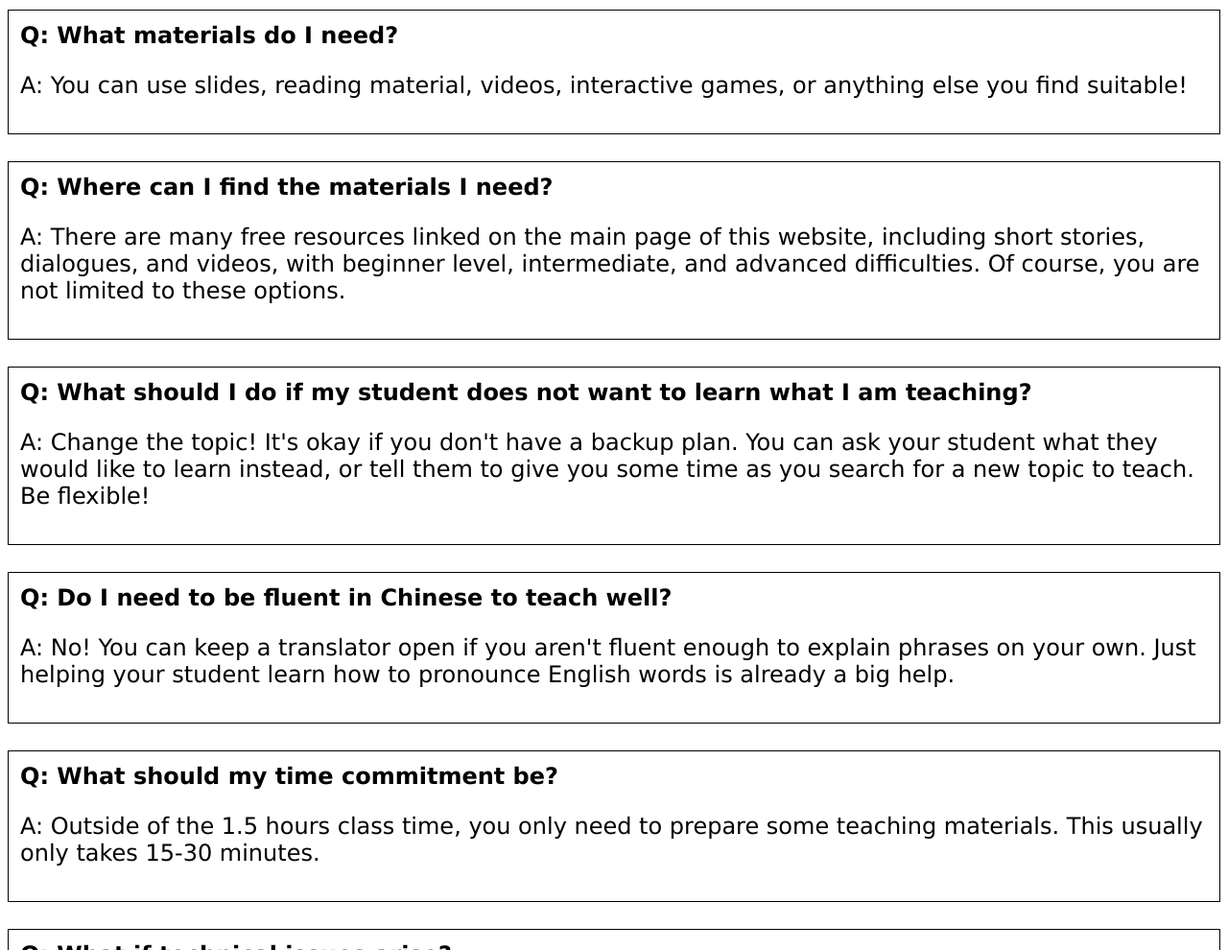
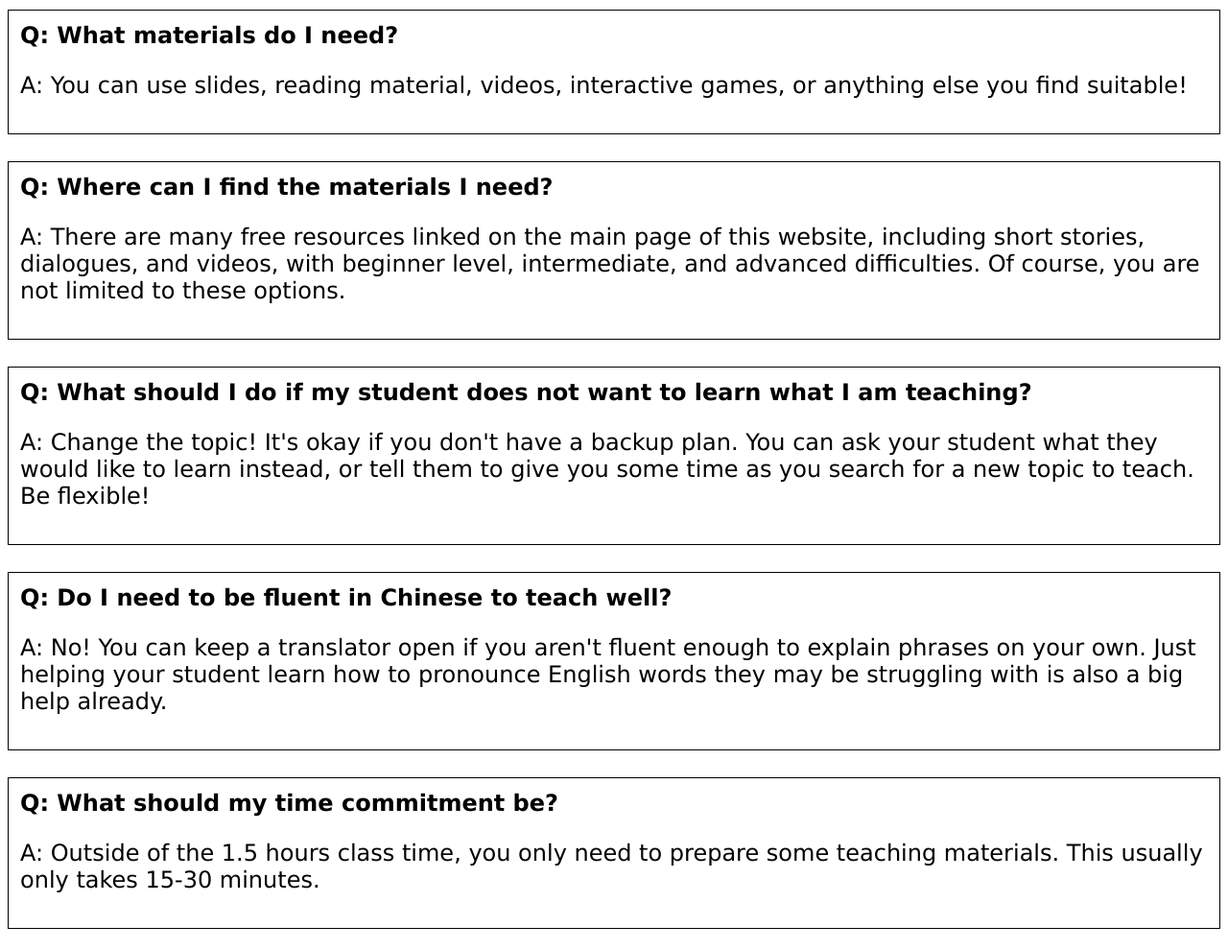
Before and after one commit to ColinXie20/EnglishForTheElderly, a plain HTML site: page faq.html in a window 1280 px wide. Shown: the part 110-1100 px from the top of the page at 96% size. Drawn offline with Linux system fonts and the light colour scheme.

Commit message:
Update faq.html

```diff
--- a/faq.html
+++ b/faq.html
@@ -22,7 +22,7 @@
     </div><br>
     <div class="box">
         <b>Q: Do I need to be fluent in Chinese to teach well?</b><br>
-        <p>A: No! You can keep a translator open if you aren't fluent enough to explain phrases on your own. Just helping your student learn how to pronounce English words is already a big help.</p>
+        <p>A: No! You can keep a translator open if you aren't fluent enough to explain phrases on your own. Just helping your student learn how to pronounce English words they may be struggling with is also a big help already.</p>
     </div><br>
     <div class="box">
         <b>Q: What should my time commitment be?</b><br>
```
